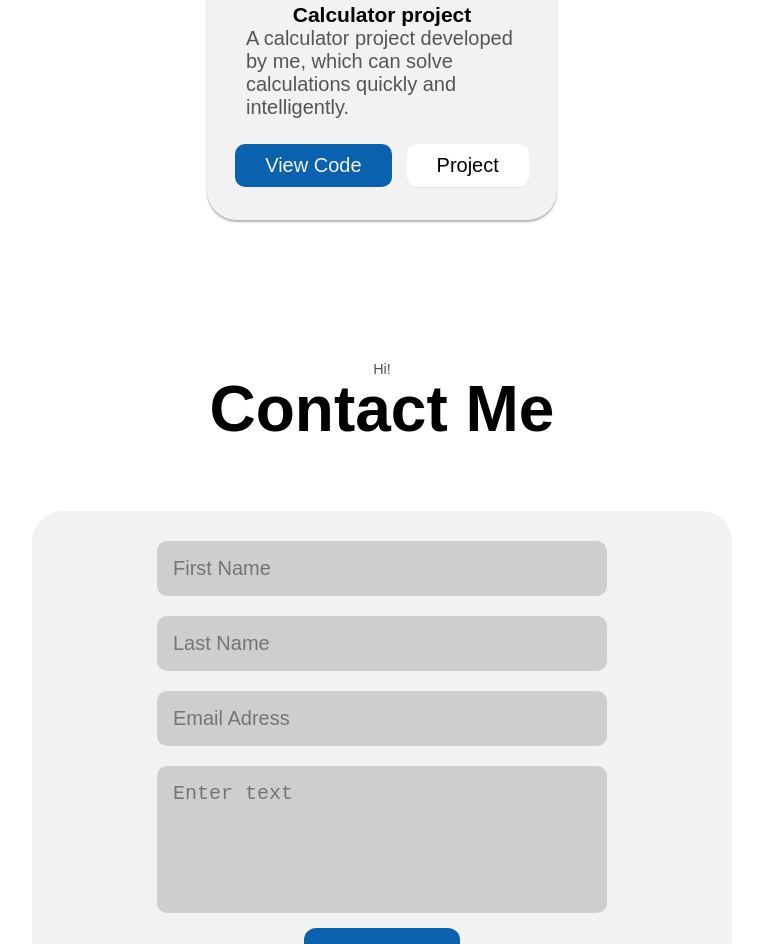
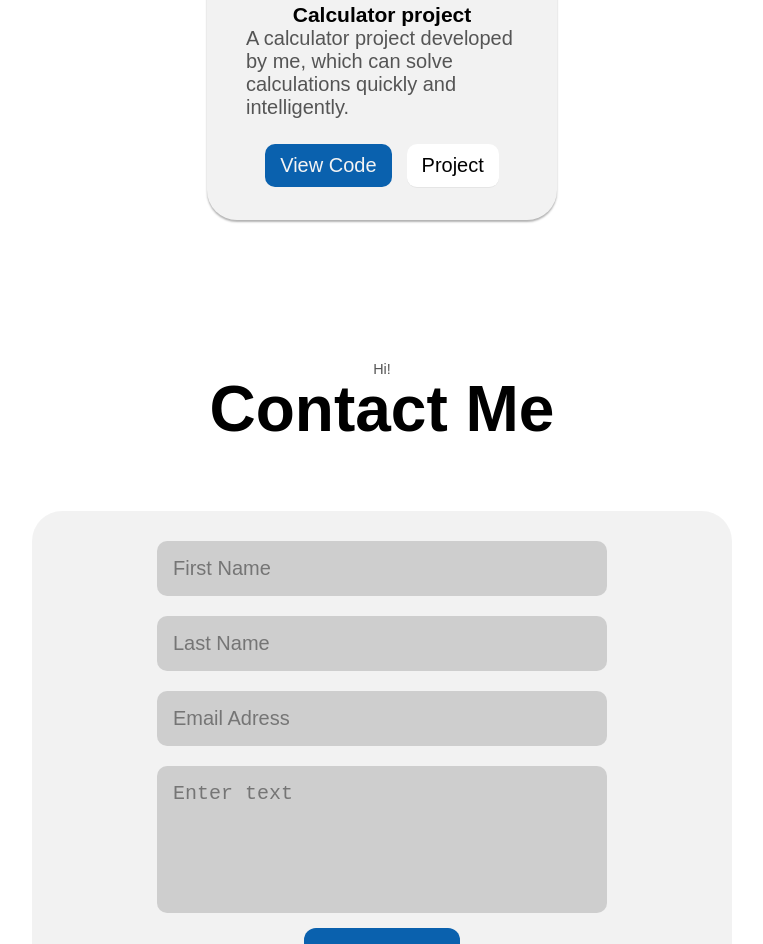
Before and after one commit to kaicknasc/Website-portfolio, a plain HTML site: page index.html in a window 1280 px wide. Shown: the part 1639-2583 px from the top of the page, without its empty margins (258-1021 px from the left). Drawn offline with Linux system fonts and the light colour scheme; a web font is replaced by a local one.

Commit message:
Novas alterações

```diff
--- a/style.css
+++ b/style.css
@@ -466,7 +466,8 @@ h3 {
 
                 .button {
                     transition: 0.15s ease-in-out;
-
+                    text-align: center;
+                    padding: 10px 15px;
                     &:hover {
                         transform: scale(1.1);
                         box-shadow: 0 2px 5px rgba(0, 0, 0, 0.05);
```
